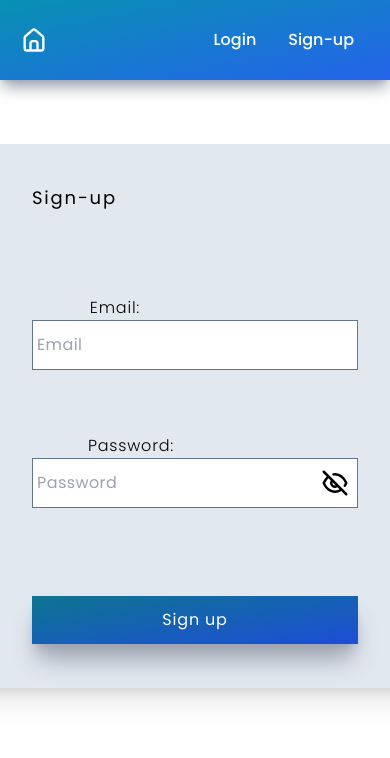
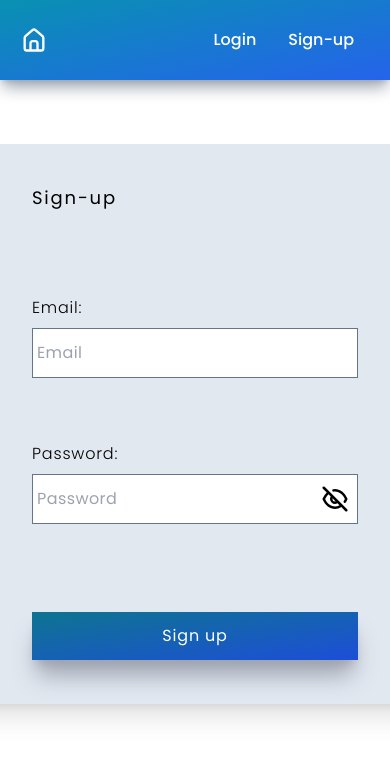
Before and after one commit to KristianSlovak/huli-weatherApp, a React (Create React App) app in the folder frontend/: page /signup in a window 390 px wide. Shown: the top 758 px of the page. Built offline with nearby package versions, Linux system fonts and the light colour scheme.

Commit message:
Made some small changes to css in Login and Signup

```diff
--- a/frontend/src/pages/Login.js
+++ b/frontend/src/pages/Login.js
@@ -41,8 +41,8 @@ function Login() {
             onSubmit={handleSubmit}
           >
             <h1 className="py-5 tracking-widest text-lg md:text-3xl">Login</h1>
-            <div className="flex flex-col md:flex-row items-center justify-between w-full">
-              <label className="mr-40 w-fit tracking-wider text-base md:text-2xl font-light">
+            <div className="flex flex-col md:flex-row md:items-center justify-between w-full">
+              <label className="mr-40 pb-2 w-fit tracking-wider text-base md:text-2xl font-light">
                 Email:
               </label>
               <div className="flex">
@@ -56,8 +56,8 @@ function Login() {
                 />
               </div>
             </div>
-            <div className="flex flex-col md:flex-row items-center justify-between w-full">
-              <label className="mr-32 md:mr-44 tracking-wider text-base md:text-2xl font-light">
+            <div className="flex flex-col md:flex-row md:items-center justify-between w-full">
+              <label className="mr-32 pb-2 md:mr-44 tracking-wider text-base md:text-2xl font-light">
                 Password:
               </label>
               <div className="flex items-center justify-end gap-0">
--- a/frontend/src/pages/Signup.js
+++ b/frontend/src/pages/Signup.js
@@ -40,9 +40,11 @@ function Signup() {
             className="grid grid-flow-row gap-16 justify-center items-center"
             onSubmit={handleSubmit}
           >
-            <h1 className="py-5 tracking-widest text-lg md:text-3xl">Sign-up</h1>
-            <div className="flex flex-col md:flex-row items-center justify-between w-full">
-              <label className="mr-40 w-fit tracking-wider text-base md:text-2xl font-light">
+            <h1 className="py-5 tracking-widest text-lg md:text-3xl">
+              Sign-up
+            </h1>
+            <div className="flex flex-col md:flex-row md:items-center justify-between w-full">
+              <label className="mr-40 w-fit pb-2 tracking-wider text-base md:text-2xl font-light">
                 Email:
               </label>
               <div className="flex">
@@ -56,8 +58,8 @@ function Signup() {
                 />
               </div>
             </div>
-            <div className="flex flex-col md:flex-row items-center justify-between w-full">
-              <label className="mr-32 md:mr-44 tracking-wider text-base md:text-2xl font-light">
+            <div className="flex flex-col md:flex-row md:items-center justify-between w-full">
+              <label className="mr-32 md:mr-44 pb-2 tracking-wider text-base md:text-2xl font-light">
                 Password:
               </label>
               <div className="flex items-center justify-end gap-0">
```
